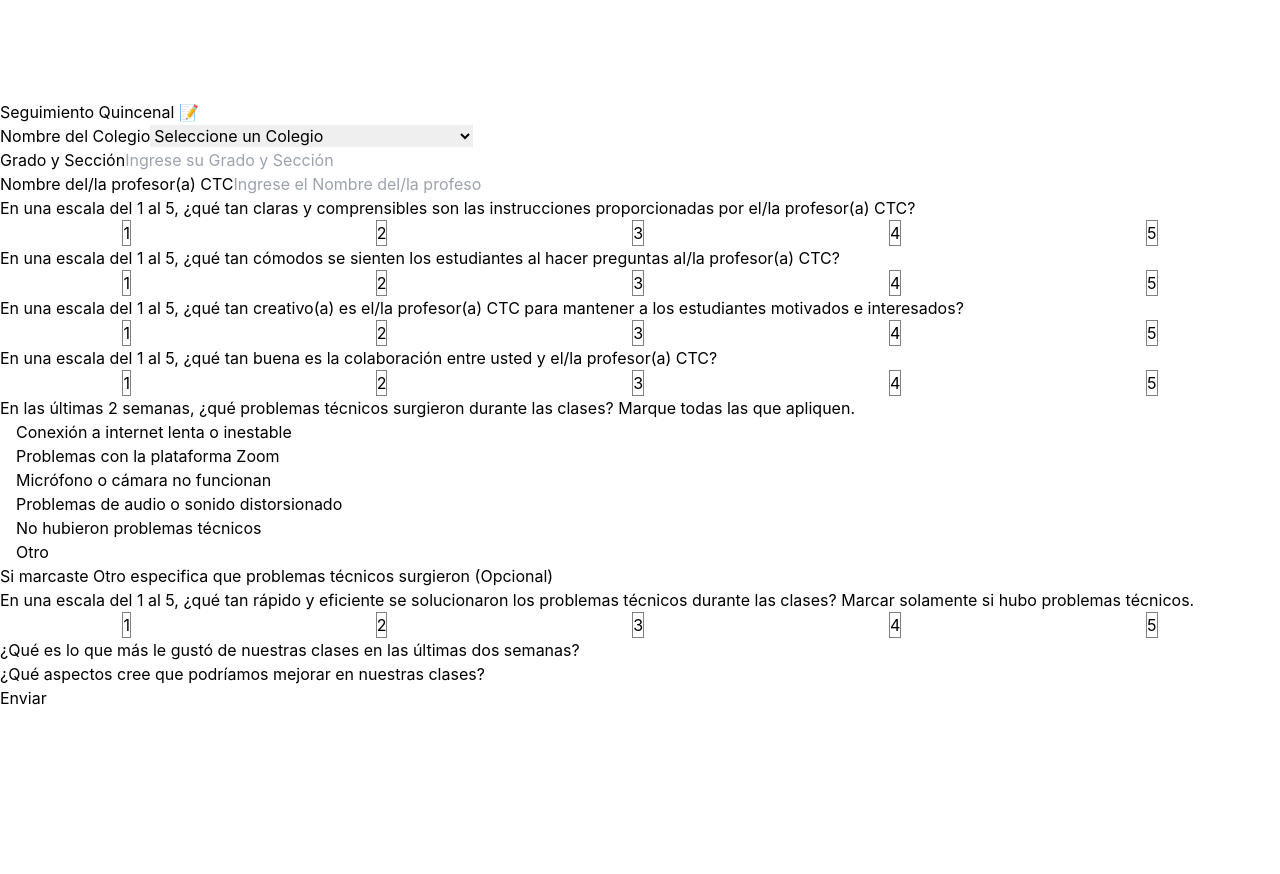
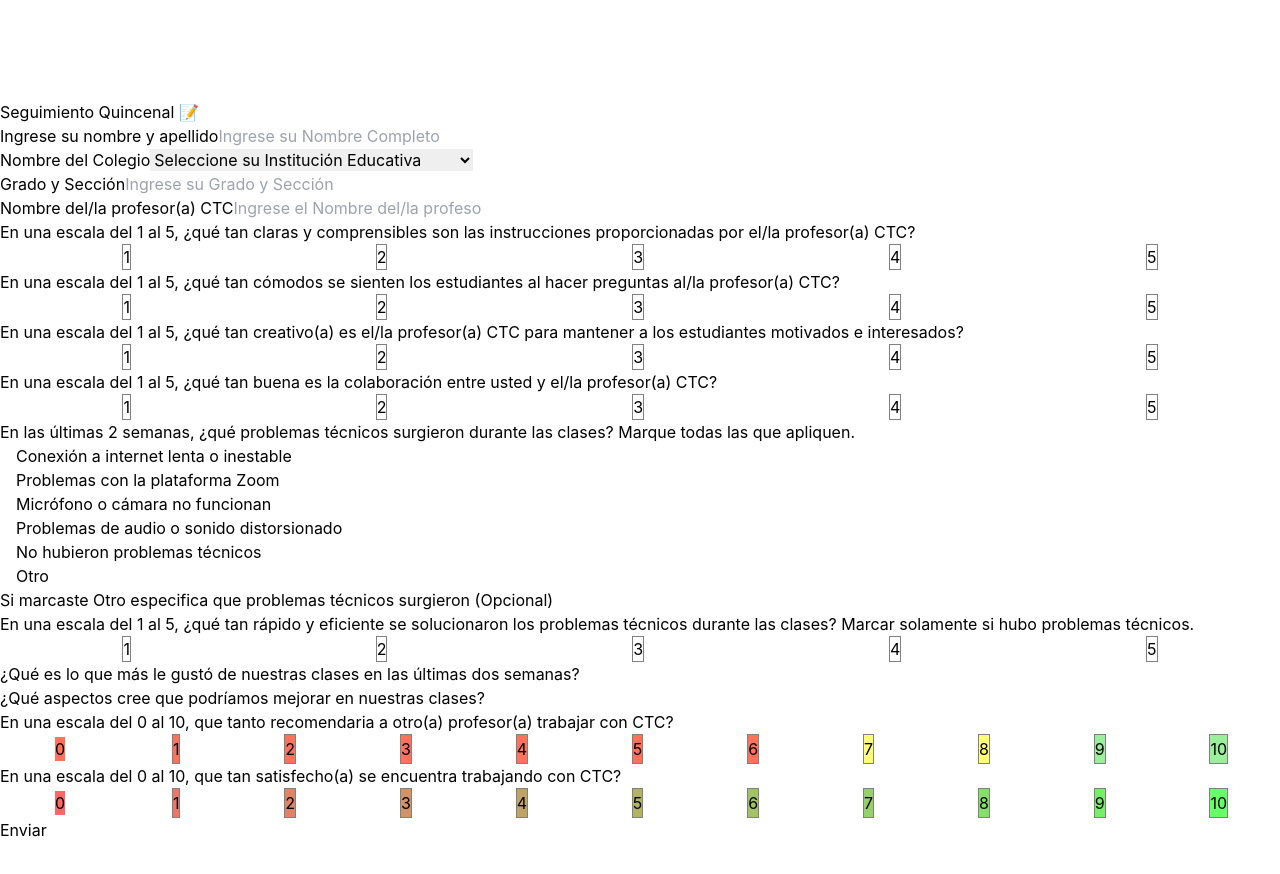
Before and after one commit to Kevincarlosqa/formCTC, a React (Vite) app: page / in a window 1280 px wide. Shown: the part 1400-2274 px from the top of the page. Before the commit the page ends 2204 px from the top, so only its background shows below. Built offline with nearby package versions, Linux system fonts and the light colour scheme.

Commit message:
Feature: add Fields

```diff
--- a/src/components/Form.jsx
+++ b/src/components/Form.jsx
@@ -13,6 +13,7 @@ import InputField from "./InputField";
 
 function Form() {
   const [formData, setFormData] = useState({
+    nombre_apellido: "",
     nombre_colegio: "",
     grado_seccion: "",
     profesor: "",
@@ -26,6 +27,8 @@ function Form() {
     gusto_de_clases: "",
     mejoras_clases: "",
     satisfaccion_ia: "",
+    nps: "",
+    csat: "",
     projectId: 19,
   });
   const [currentPage, setCurrentPage] = useState(0);
@@ -60,7 +63,7 @@ function Form() {
     try {
       const response = await axios.post(
         //DESCOMENTAR SOLO EL PRIMERO PARA PRODUCCION
-        "api/v1/db/data/v1/crack_sheets/SeguimientoQuincenal",
+        "api/v1/db/data/v1/crack_sheets/seguimiento_quincenal",
         // "http://localhost:8010/proxy",
         formData,
         {
@@ -118,6 +121,15 @@ function Form() {
 
   const pages = [
     [
+      <InputField
+        key="nombre_apellido"
+        label="Ingrese su nombre y apellido"
+        name="nombre_apellido"
+        value={formData.nombre_apellido}
+        onChange={handleChange}
+        placeholder="Ingrese su Nombre Completo"
+        error={errors.nombre_apellido}
+      />,
       <Select
         key="nombre_colegio"
         label="Nombre del Colegio"
@@ -125,7 +137,7 @@ function Form() {
         options={nombreColegioOptions}
         value={formData.nombre_colegio}
         onChange={handleChange}
-        placeholder="Seleccione un Colegio"
+        placeholder="Seleccione su Institución Educativa"
         isOptional={false}
         error={errors.nombre_colegio}
       />,
@@ -240,6 +252,26 @@ function Form() {
         onChange={handleChange}
         error={errors.mejoras_clases}
       />,
+      <RatingSelector
+        start={0}
+        end={10}
+        label="En una escala del 0 al 10, que tanto recomendaria a otro(a) profesor(a) trabajar con CTC?"
+        colorType="nps"
+        selectedValue={String(formData.nps || 0)}
+        onChange={handleChange}
+        error={errors.nps}
+        name="nps"
+      />,
+      <RatingSelector
+        start={0}
+        end={10}
+        label="En una escala del 0 al 10, que tan satisfecho(a) se encuentra trabajando con CTC?"
+        colorType="gradient"
+        selectedValue={String(formData.csat || 0)}
+        onChange={handleChange}
+        error={errors.csat}
+        name="csat"
+      />,
     ],
   ];
 
--- a/src/components/RatingSelector.jsx
+++ b/src/components/RatingSelector.jsx
@@ -14,40 +14,39 @@ const RatingSelector = ({
 }) => {
   const [value, setValue] = useState(selectedValue);
 
-  // Actualizar el valor interno cuando el valor seleccionado cambia externamente
   useEffect(() => {
     setValue(selectedValue);
   }, [selectedValue]);
 
   const handleSelect = (rating) => {
-    setValue(rating.toString()); // Actualizar el valor interno al hacer clic en un rating
-    onChange(name, rating.toString()); // Llamar a la función onChange para actualizar el valor externamente
+    setValue(rating.toString());
+    onChange(name, rating.toString());
   };
 
   const generateColors = (num, type) => {
     const colors = [];
     if (type === "default") {
       for (let i = 0; i < num; i++) {
-        colors.push("rgba(255, 255, 255, 0.4)"); // Color blanco pastel
+        colors.push("rgba(255, 255, 255, 0.4)");
       }
     } else if (type === "gradient") {
       for (let i = 0; i < num; i++) {
         const red = Math.round((255 * (num - i - 1)) / (num - 1));
         const green = Math.round((255 * i) / (num - 1));
-        colors.push(`rgba(${red}, ${green}, 0, 0.6)`); // Color pastel
+        colors.push(`rgba(${red}, ${green}, 0, 0.6)`);
       }
     } else if (type === "nps") {
       const greenCount = Math.round(num * 0.6);
       const yellowCount = Math.round(num * 0.2);
       const redCount = num - greenCount - yellowCount;
       for (let i = 0; i < greenCount; i++) {
-        colors.push("rgba(255, 99, 71, 0.9)"); // rojo pastel más vivo
+        colors.push("rgba(255, 99, 71, 0.9)");
       }
       for (let i = 0; i < yellowCount; i++) {
-        colors.push("rgba(255, 255, 102, 0.9)"); // amarillo pastel más vivo
+        colors.push("rgba(255, 255, 102, 0.9)");
       }
       for (let i = 0; i < redCount; i++) {
-        colors.push("rgba(144, 238, 144, 0.9)"); // verde pastel más vivo
+        colors.push("rgba(144, 238, 144, 0.9)");
       }
     }
     return colors;
@@ -85,12 +84,7 @@ const RatingSelector = ({
           )
         )}
       </div>
-      <input
-        type="hidden"
-        name={name}
-        value={value}
-        onChange={() => {}} // onChange vacío ya que es un input oculto
-      />
+      <input type="hidden" name={name} value={value} onChange={() => {}} />
       {error && <p className="text-red-500 text-[11px] px-2 pt-1">{error}</p>}
     </div>
   );
```
